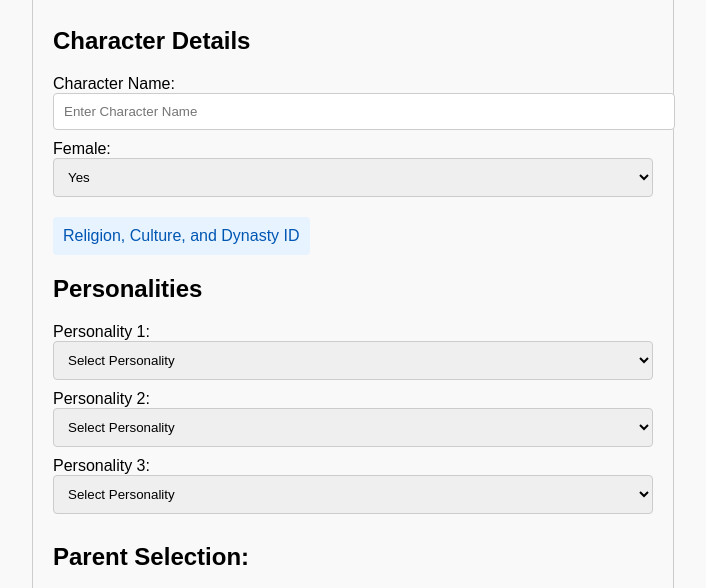
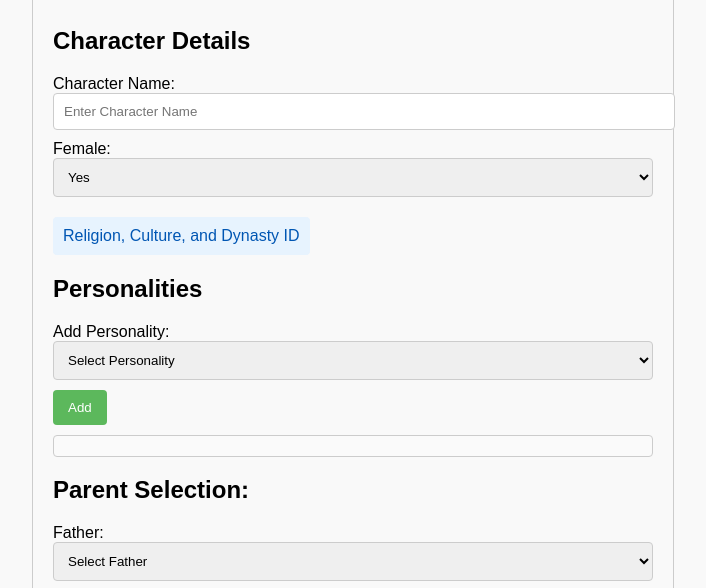
Before and after one commit to VonHafter/Ck3ModdingTools, a plain HTML site: page ck3charachtercreator.html in a window 1280 px wide. Shown: the part 179-767 px from the top of the page, without its empty margins (287-993 px from the left). Drawn offline with Linux system fonts and the light colour scheme.

Commit message:
Update ck3charachtercreator.html

```diff
--- a/ck3charachtercreator.html
+++ b/ck3charachtercreator.html
@@ -57,8 +57,29 @@
             overflow: hidden;
             padding: 10px 0;
         }
-        .lifestyle-container {
+        .personality-container {
             margin-top: 10px;
+        }
+        .personality-pool {
+            margin-top: 10px;
+            padding: 10px;
+            border: 1px solid #ccc;
+            border-radius: 4px;
+            background-color: #fafafa;
+        }
+        .personality-item {
+            display: inline-block;
+            padding: 5px 10px;
+            margin: 5px;
+            background-color: #e7f3fe;
+            color: #0056b3;
+            border-radius: 4px;
+            cursor: pointer;
+        }
+        .personality-item .remove {
+            margin-left: 10px;
+            color: red;
+            cursor: pointer;
         }
     </style>
 </head>
@@ -93,9 +114,9 @@
     </div>
 
     <h2>Personalities</h2>
-    <div class="lifestyle-container">
-        <label for="lifestyle1">Personality 1:</label>
-        <select id="lifestyle1" onchange="handlePersonalityChange(this)" onkeypress="moveFocus(event, 'lifestyle2')">
+    <div class="personality-container">
+        <label for="personality-select">Add Personality:</label>
+        <select id="personality-select" onkeypress="moveFocus(event, 'fatherSelect')">
             <option value="">Select Personality</option>
             <option value="Lustful">Lustful</option>
             <option value="Chaste">Chaste</option>
@@ -134,88 +155,11 @@
             <option value="Forgiving">Forgiving</option>
             <option value="Eccentric">Eccentric</option>
         </select>
+        <button onclick="addPersonality()">Add</button>
 
-        <label for="lifestyle2">Personality 2:</label>
-        <select id="lifestyle2" onchange="handlePersonalityChange(this)" onkeypress="moveFocus(event, 'lifestyle3')">
-            <option value="">Select Personality</option>
-            <option value="Lustful">Lustful</option>
-            <option value="Chaste">Chaste</option>
-            <option value="Gluttonous">Gluttonous</option>
-            <option value="Temperate">Temperate</option>
-            <option value="Greedy">Greedy</option>
-            <option value="Generous">Generous</option>
-            <option value="Lazy">Lazy</option>
-            <option value="Diligent">Diligent</option>
-            <option value="Wrathful">Wrathful</option>
-            <option value="Calm">Calm</option>
-            <option value="Patient">Patient</option>
-            <option value="Impatient">Impatient</option>
-            <option value="Arrogant">Arrogant</option>
-            <option value="Humble">Humble</option>
-            <option value="Deceitful">Deceitful</option>
-            <option value="Honest">Honest</option>
-            <option value="Craven">Craven</option>
-            <option value="Brave">Brave</option>
-            <option value="Shy">Shy</option>
-            <option value="Gregarious">Gregarious</option>
-            <option value="Ambitious">Ambitious</option>
-            <option value="Content">Content</option>
-            <option value="Arbitrary">Arbitrary</option>
-            <option value="Just">Just</option>
-            <option value="Cynical">Cynical</option>
-            <option value="Zealous">Zealous</option>
-            <option value="Paranoid">Paranoid</option>
-            <option value="Trusting">Trusting</option>
-            <option value="Compassionate">Compassionate</option>
-            <option value="Callous">Callous</option>
-            <option value="Sadistic">Sadistic</option>
-            <option value="Stubborn">Stubborn</option>
-            <option value="Fickle">Fickle</option>
-            <option value="Vengeful">Vengeful</option>
-            <option value="Forgiving">Forgiving</option>
-            <option value="Eccentric">Eccentric</option>
-        </select>
-
-        <label for="lifestyle3">Personality 3:</label>
-        <select id="lifestyle3" onchange="handlePersonalityChange(this)" onkeypress="moveFocus(event, 'fatherSelect')">
-            <option value="">Select Personality</option>
-            <option value="Lustful">Lustful</option>
-            <option value="Chaste">Chaste</option>
-            <option value="Gluttonous">Gluttonous</option>
-            <option value="Temperate">Temperate</option>
-            <option value="Greedy">Greedy</option>
-            <option value="Generous">Generous</option>
-            <option value="Lazy">Lazy</option>
-            <option value="Diligent">Diligent</option>
-            <option value="Wrathful">Wrathful</option>
-            <option value="Calm">Calm</option>
-            <option value="Patient">Patient</option>
-            <option value="Impatient">Impatient</option>
-            <option value="Arrogant">Arrogant</option>
-            <option value="Humble">Humble</option>
-            <option value="Deceitful">Deceitful</option>
-            <option value="Honest">Honest</option>
-            <option value="Craven">Craven</option>
-            <option value="Brave">Brave</option>
-            <option value="Shy">Shy</option>
-            <option value="Gregarious">Gregarious</option>
-            <option value="Ambitious">Ambitious</option>
-            <option value="Content">Content</option>
-            <option value="Arbitrary">Arbitrary</option>
-            <option value="Just">Just</option>
-            <option value="Cynical">Cynical</option>
-            <option value="Zealous">Zealous</option>
-            <option value="Paranoid">Paranoid</option>
-            <option value="Trusting">Trusting</option>
-            <option value="Compassionate">Compassionate</option>
-            <option value="Callous">Callous</option>
-            <option value="Sadistic">Sadistic</option>
-            <option value="Stubborn">Stubborn</option>
-            <option value="Fickle">Fickle</option>
-            <option value="Vengeful">Vengeful</option>
-            <option value="Forgiving">Forgiving</option>
-            <option value="Eccentric">Eccentric</option>
-        </select>
+        <div class="personality-pool" id="personality-pool">
+            <!-- Selected personalities will appear here -->
+        </div>
     </div>
 
     <h2>Parent Selection:</h2>
@@ -326,18 +270,35 @@
             });
         });
 
-        function handlePersonalityChange(selectElement) {
+        function addPersonality() {
+            const selectElement = document.getElementById('personality-select');
             const selectedValue = selectElement.value;
-            const conflictValue = personalityConflicts[selectedValue];
+            if (!selectedValue) return;
 
-            document.querySelectorAll('.lifestyle-container select').forEach(select => {
-                if (select !== selectElement) {
-                    select.querySelectorAll('option').forEach(option => {
-                        if (option.value === conflictValue) {
-                            option.disabled = !!selectedValue;
-                        }
-                    });
-                }
+            const pool = document.getElementById('personality-pool');
+            const personalityItem = document.createElement('div');
+            personalityItem.classList.add('personality-item');
+            personalityItem.textContent = selectedValue;
+
+            const removeButton = document.createElement('span');
+            removeButton.classList.add('remove');
+            removeButton.textContent = 'x';
+            removeButton.onclick = function() {
+                personalityItem.remove();
+                updatePersonalityOptions();
+            };
+
+            personalityItem.appendChild(removeButton);
+            pool.appendChild(personalityItem);
+
+            selectElement.value = '';
+            updatePersonalityOptions();
+        }
+
+        function updatePersonalityOptions() {
+            const selectedPersonalities = Array.from(document.querySelectorAll('.personality-item')).map(item => item.textContent.replace('x', '').trim());
+            document.querySelectorAll('#personality-select option').forEach(option => {
+                option.disabled = selectedPersonalities.includes(personalityConflicts[option.value]);
             });
         }
 
@@ -357,10 +318,8 @@
             const deathMonth = document.getElementById('deathMonth').value.trim();
             const deathDay = document.getElementById('deathDay').value.trim();
 
-            // Get lifestyles
-            const lifestyle1 = document.getElementById('lifestyle1').value.trim();
-            const lifestyle2 = document.getElementById('lifestyle2').value.trim();
-            const lifestyle3 = document.getElementById('lifestyle3').value.trim();
+            // Get selected personalities
+            const selectedPersonalities = Array.from(document.querySelectorAll('.personality-item')).map(item => item.textContent.replace('x', '').trim());
 
             // Create character entry with incremented ID
             let characterEntry = `${namespace}_${characterIdCounter} = {\n`;
@@ -370,10 +329,10 @@
             characterEntry += `  religion = ${document.getElementById('religion').value.trim()}\n`;
             characterEntry += `  culture = ${document.getElementById('culture').value.trim()}\n`;
 
-            // Add lifestyles
-            if (lifestyle1) characterEntry += `  add_trait = ${lifestyle1}\n`;
-            if (lifestyle2) characterEntry += `  add_trait = ${lifestyle2}\n`;
-            if (lifestyle3) characterEntry += `  add_trait = ${lifestyle3}\n`;
+            // Add personalities
+            selectedPersonalities.forEach(personality => {
+                characterEntry += `  add_trait = ${personality}\n`;
+            });
 
             if (father) {
                 characterEntry += `  father = ${father}\n`;
@@ -410,9 +369,8 @@
             document.getElementById('deathYear').value = '';
             document.getElementById('deathMonth').value = '';
             document.getElementById('deathDay').value = '';
-            document.getElementById('lifestyle1').value = '';
-            document.getElementById('lifestyle2').value = '';
-            document.getElementById('lifestyle3').value = '';
+            document.getElementById('personality-select').value = '';
+            document.getElementById('personality-pool').innerHTML = '';
         }
 
         function updateParentOptions() {
```
